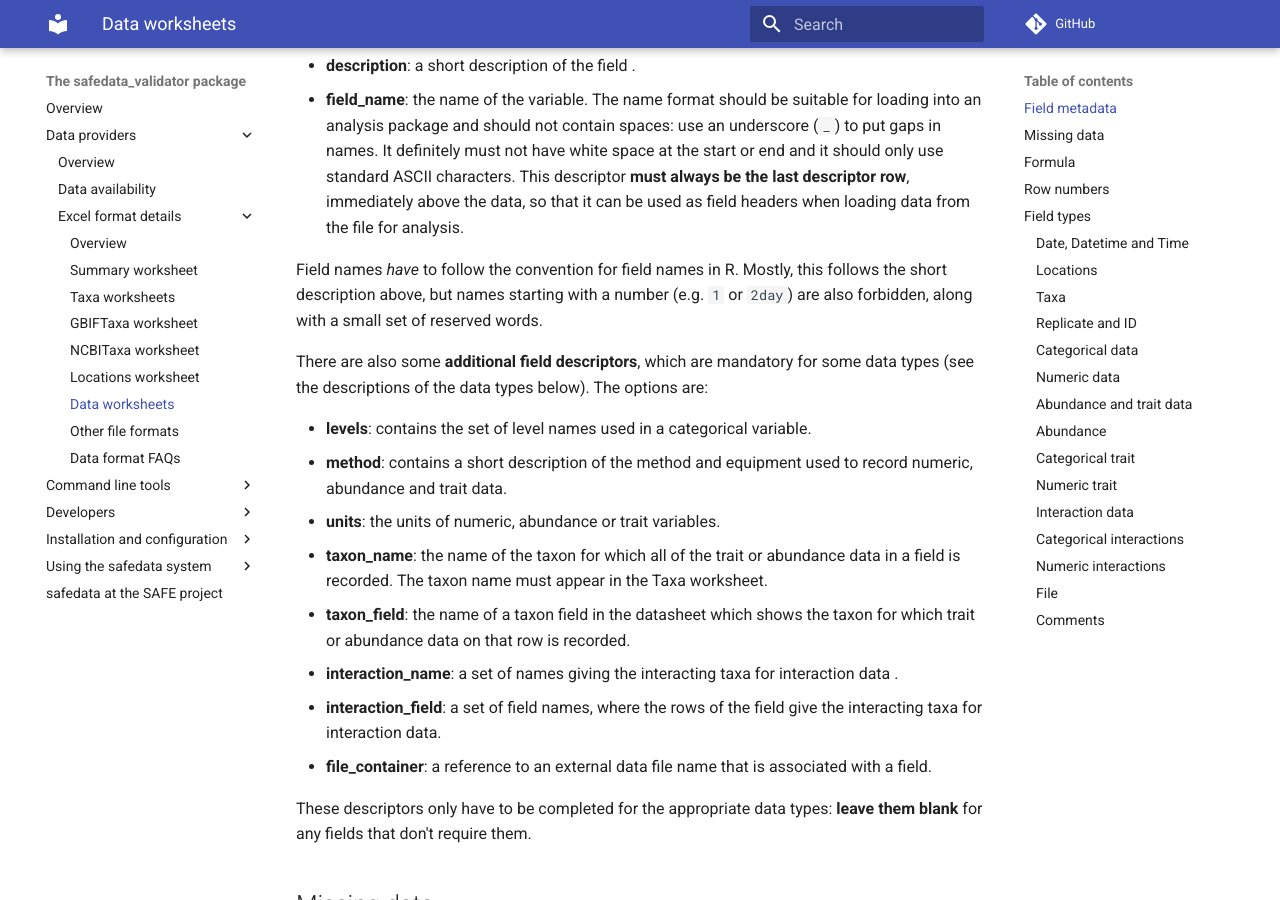
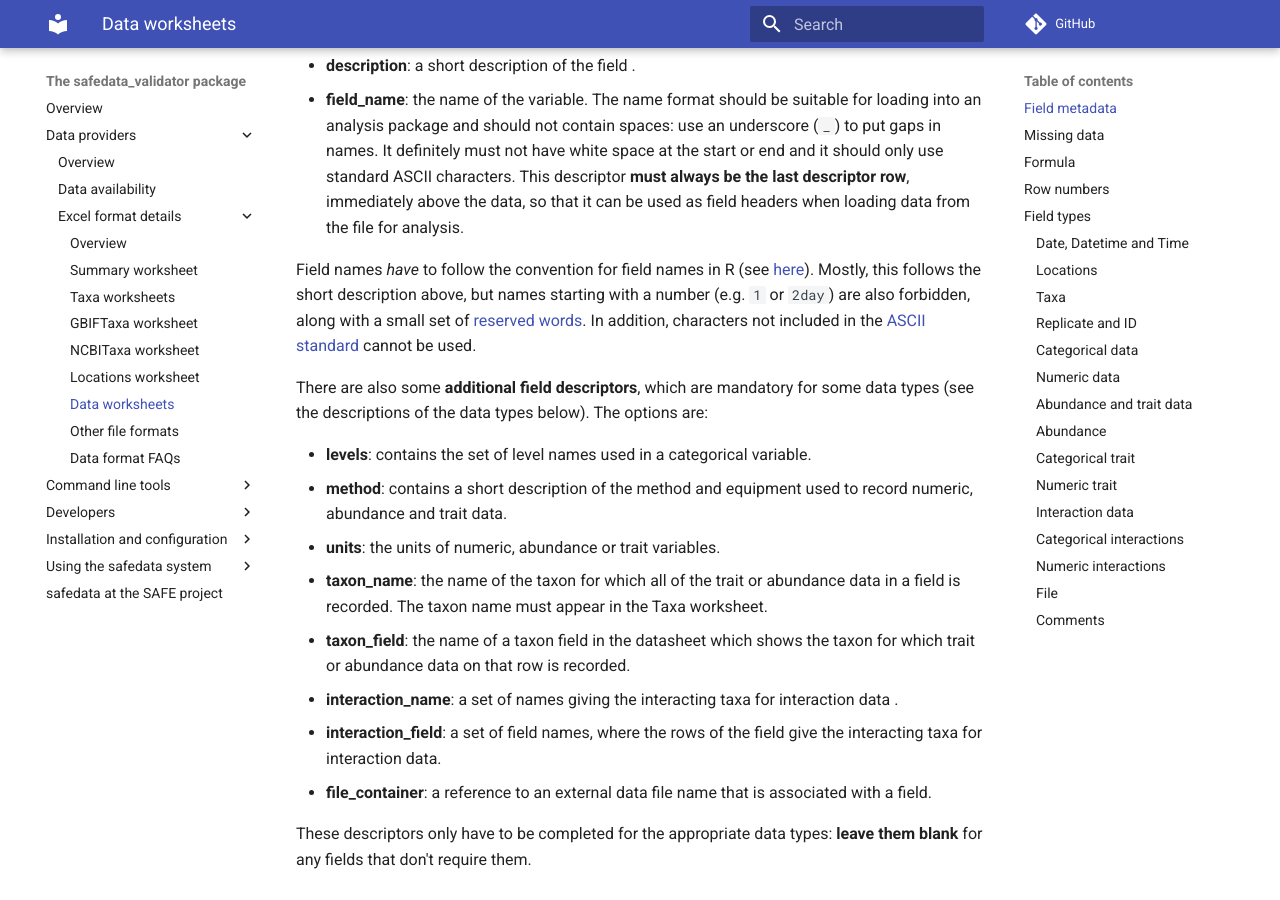
Before and after one commit to ImperialCollegeLondon/safedata_validator, an MkDocs documentation site: the page built from docs/data_providers/data_format/data.md, in a window 1280 px wide and 900 px high, scrolled down 462 px. Built offline with MkDocs 1.6.1 and Material for MkDocs 9.7.7, drawn with Linux system fonts in a browser that asks for light colours; comment, search, counter and statistics services are not loaded.

Commit message:
Added references for R naming convention

```diff
--- a/docs/data_providers/data_format/data.md
+++ b/docs/data_providers/data_format/data.md
@@ -23,9 +23,13 @@ fields and which **cannot be blank**.
   data, so that it can be used as field headers when loading data from the file
   for analysis.
 
-  Field names _have_ to follow the convention for field names in R. Mostly, this
-  follows the short description above, but names starting with a number (e.g.
-  `1` or `2day`) are also forbidden, along with a small set of reserved words.
+  Field names _have_ to follow the convention for field names in R (see
+  [here](https://adv-r.hadley.nz/names-values.html#non-syntactic)). Mostly, this follows
+  the short description above, but names starting with a number (e.g. `1` or `2day`) are
+  also forbidden, along with a small set of [reserved
+  words](https://stat.ethz.ch/R-manual/R-devel/library/base/html/Reserved.html). In
+  addition, characters not included in the [ASCII
+  standard](https://en.wikipedia.org/wiki/ASCII) cannot be used.
 
 There are also some **additional field descriptors**, which are mandatory for
 some data types (see the descriptions of the data types below). The options are:
```
